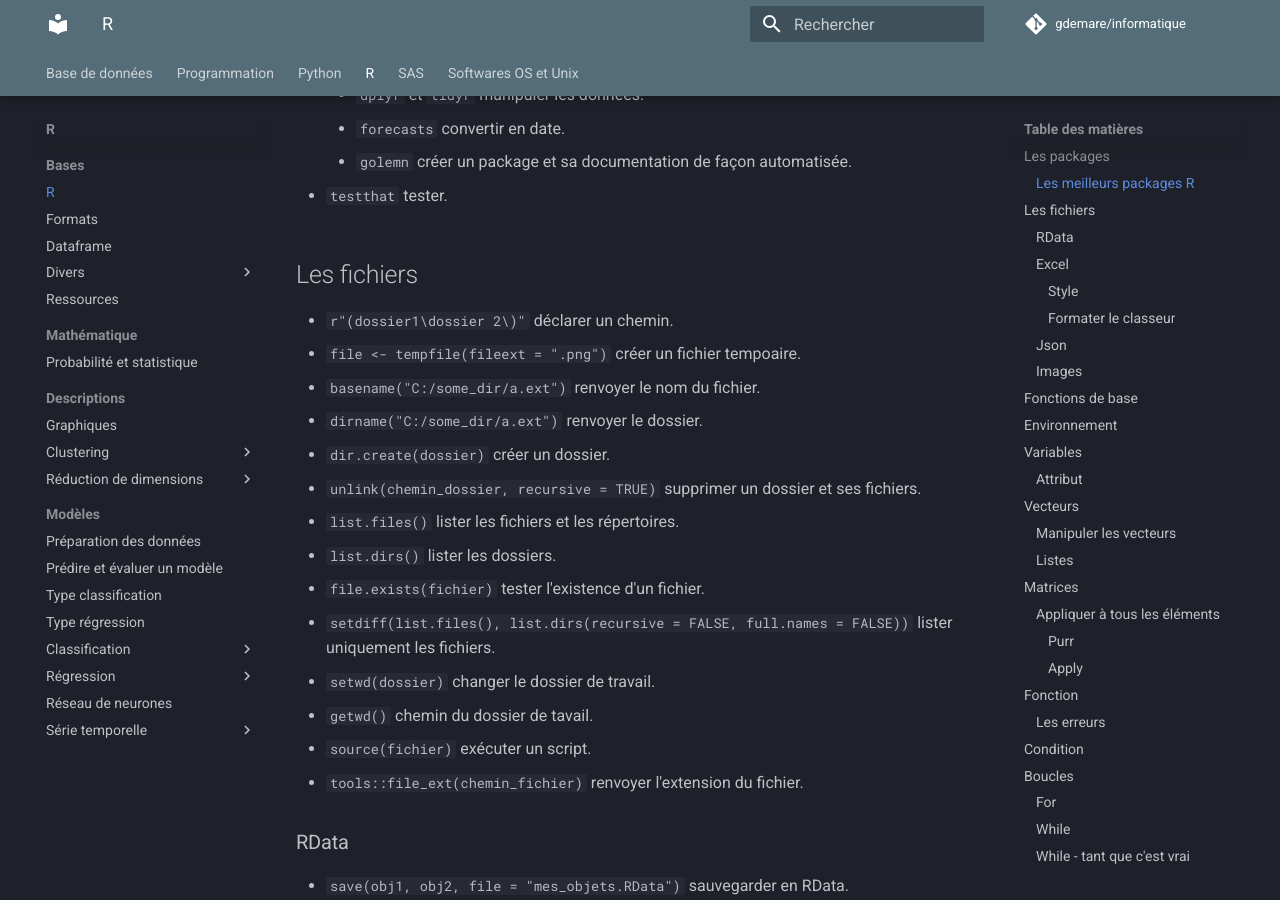
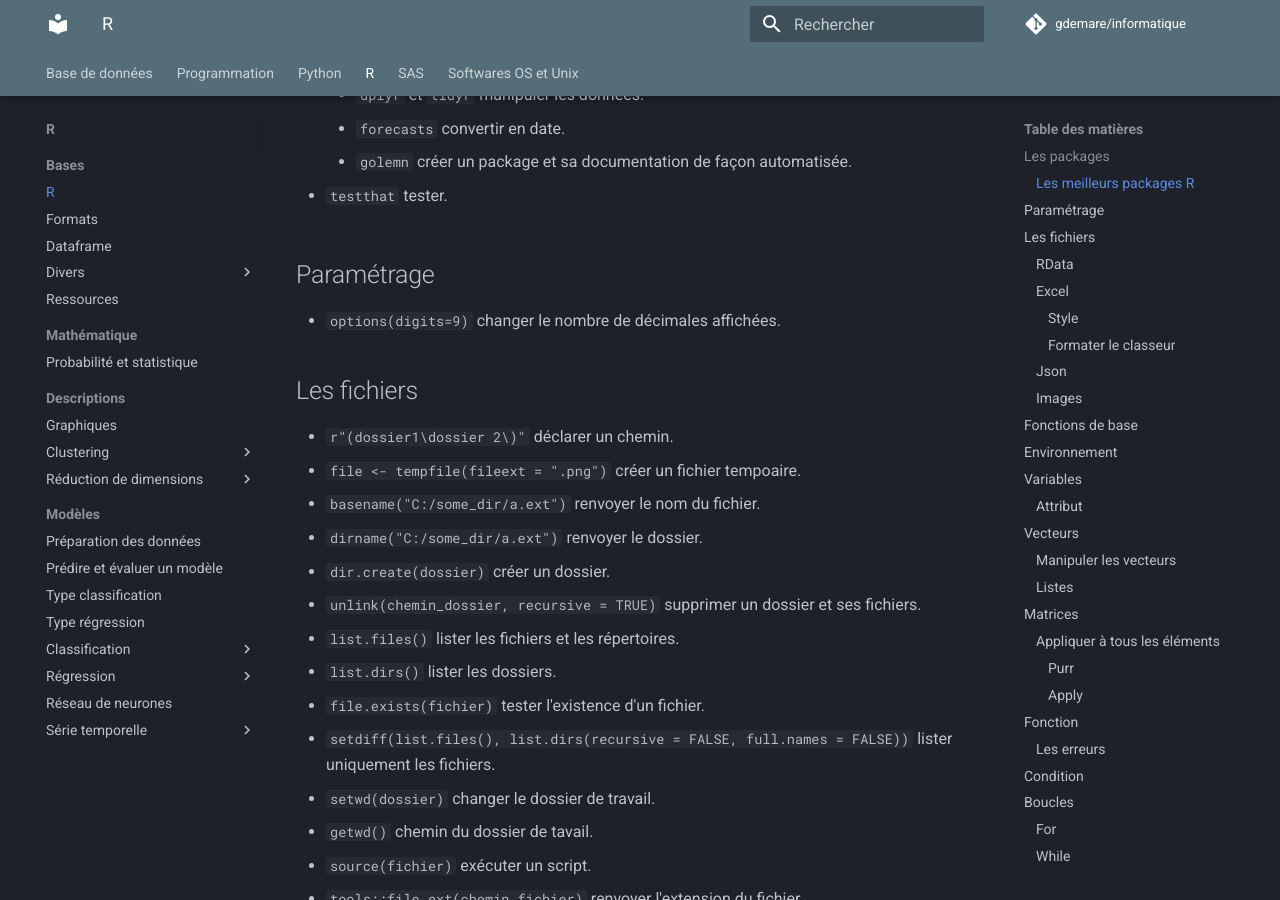
Before and after one commit to gdemare/Informatique, an MkDocs documentation site: the page built from docs/r/r_r.md, in a window 1280 px wide and 900 px high, scrolled down 500 px. Built offline with MkDocs 1.6.1 and Material for MkDocs 9.7.7, drawn with Linux system fonts in a browser that asks for light colours; comment, search, counter and statistics services are not loaded.

Commit message:
Update r_r.md

```diff
--- a/docs/r/r_r.md
+++ b/docs/r/r_r.md
@@ -14,6 +14,10 @@
 	* `golemn` créer un package et sa documentation de façon automatisée.
 
 * `testthat` tester.
+
+## Paramétrage
+
+* `options(digits=9)` changer le nombre de décimales affichées.
 
 ## Les fichiers
 
```
